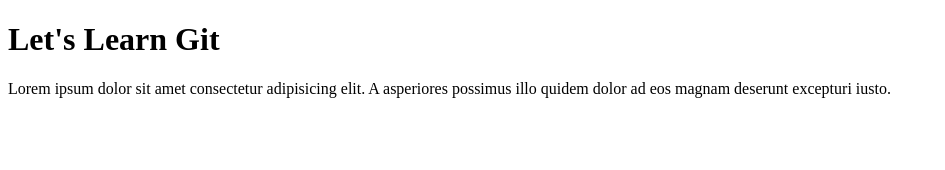
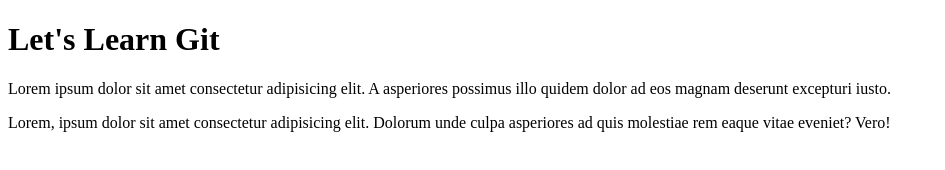
Before and after one commit to JyogitaThakur/First-github-repo, a plain HTML site: page index.html in a window 1280 px wide. Shown: the whole page, without its empty margins (0-945 px from the left). Drawn offline with Linux system fonts and the light colour scheme.

Commit message:
Second Commit

```diff
--- a/index.html
+++ b/index.html
@@ -9,5 +9,6 @@
 <body>
     <h1>Let's Learn Git </h1>
     <p>Lorem ipsum dolor sit amet consectetur adipisicing elit. A asperiores possimus illo quidem dolor ad eos magnam deserunt excepturi iusto.</p>
+    <p>Lorem, ipsum dolor sit amet consectetur adipisicing elit. Dolorum unde culpa asperiores ad quis molestiae rem eaque vitae eveniet? Vero!</p>
 </body>
 </html>
```
